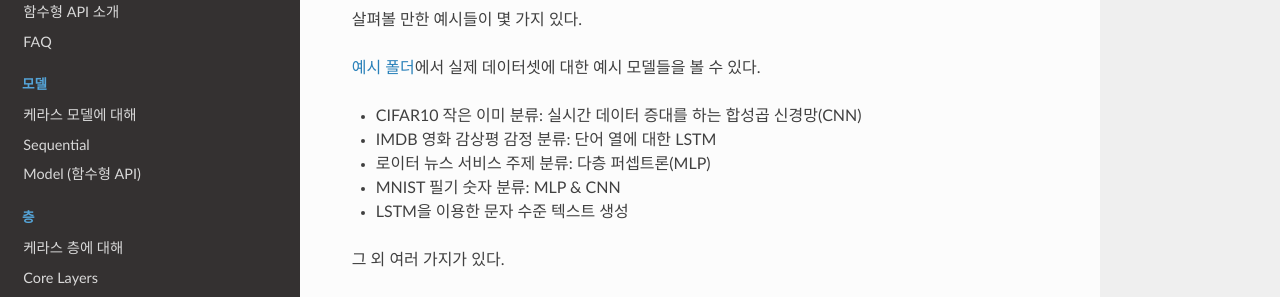
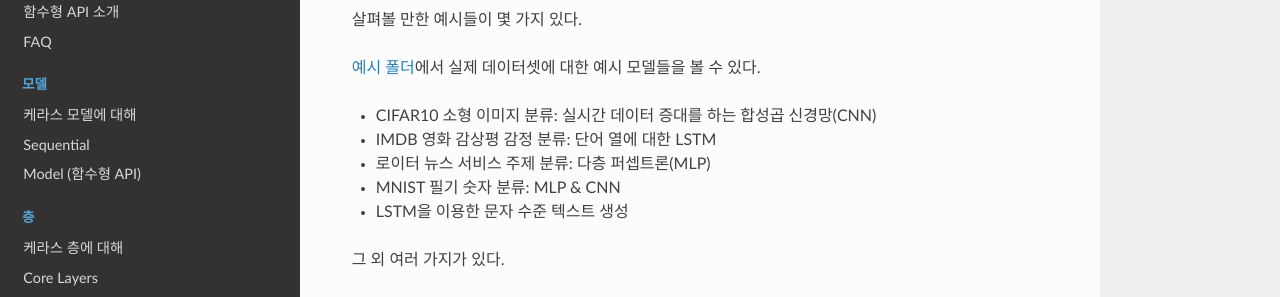
Before and after one commit to wariua/keras-docs-ko, an MkDocs documentation site: the page built from sources/getting-started/sequential-model-guide.md, in a window 1280 px wide and 900 px high, scrolled down 2561 px. Shown: the part 152-449 px from the top of the window. Built offline with MkDocs 1.6.1, drawn with Linux system fonts in a browser that asks for light colours; nearby versions of some CDN libraries; old or Windows-style settings are respelled for this version of MkDocs.

Commit message:
fix wording; fix typo

```diff
--- a/sources/getting-started/sequential-model-guide.md
+++ b/sources/getting-started/sequential-model-guide.md
@@ -137,7 +137,7 @@ model.fit(data, one_hot_labels, epochs=10, batch_size=32)
 
 [예시 폴더](https://github.com/keras-team/keras/tree/master/examples)에서 실제 데이터셋에 대한 예시 모델들을 볼 수 있다.
 
-- CIFAR10 작은 이미 분류: 실시간 데이터 증대를 하는 합성곱 신경망(CNN)
+- CIFAR10 소형 이미지 분류: 실시간 데이터 증대를 하는 합성곱 신경망(CNN)
 - IMDB 영화 감상평 감정 분류: 단어 열에 대한 LSTM
 - 로이터 뉴스 서비스 주제 분류: 다층 퍼셉트론(MLP)
 - MNIST 필기 숫자 분류: MLP & CNN
```
